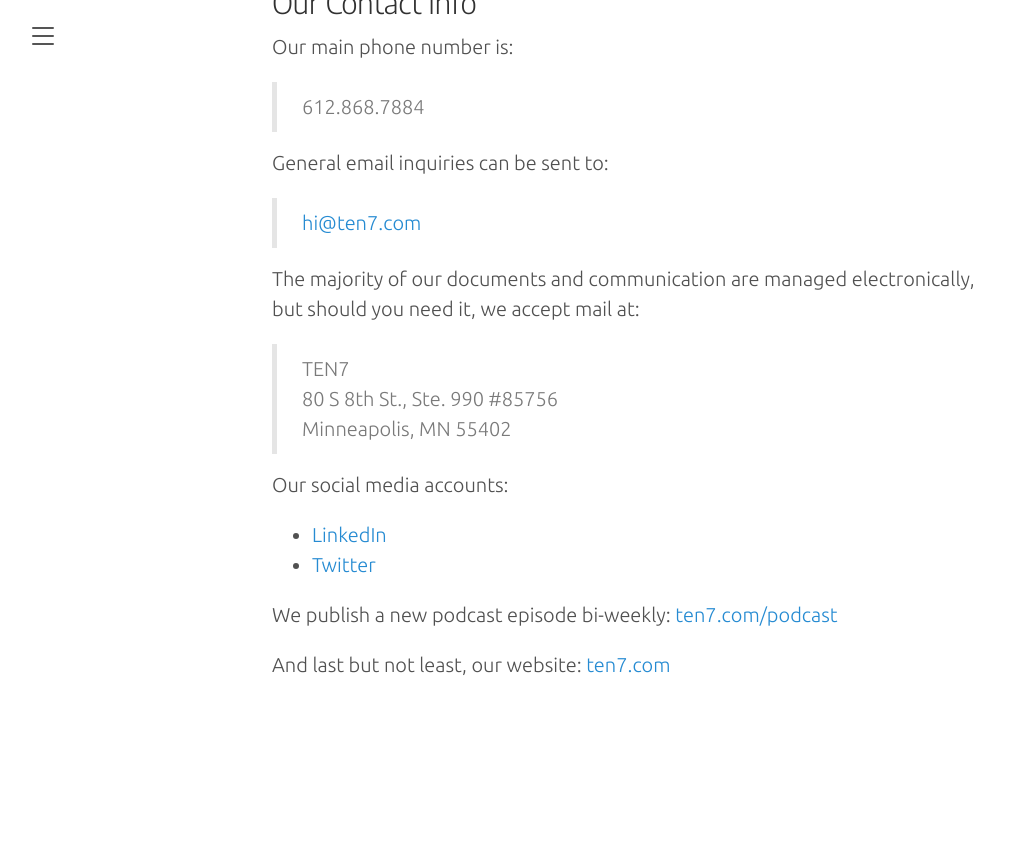
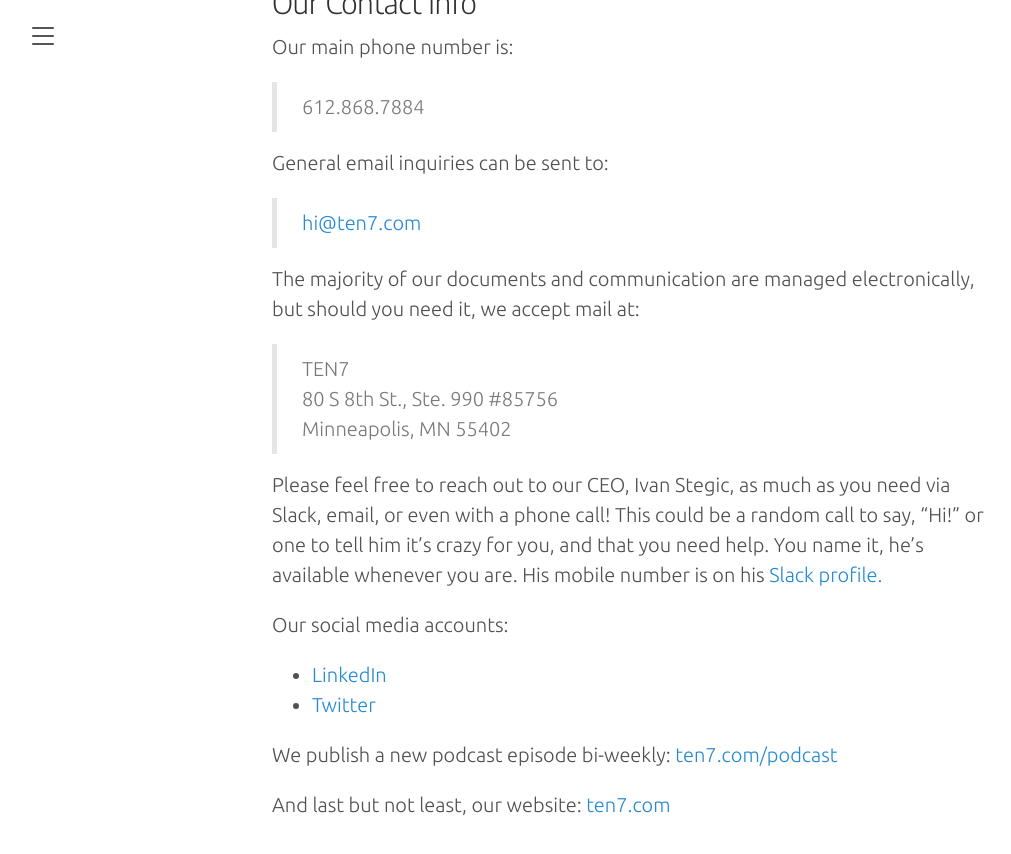
Before and after one commit to ten7/handbook.ten7.com, a Jekyll site: the page built from 020-who-we-are.md, in a window 1280 px wide and 900 px high, scrolled down 2110 px. Shown: the top 854 px of the window, without its empty margins (8-1019 px from the left). Built offline with Jekyll 4.4.1, drawn with Linux system fonts in a browser that asks for light colours; some web fonts are replaced; our own code applies the rules of GitHub Pages for plain Markdown files; before the commit the page ends 2870 px from its top, so only the background shows below that.

Commit message:
Add Ivan personal contact info

```diff
--- a/020-who-we-are.md
+++ b/020-who-we-are.md
@@ -55,7 +55,6 @@
 
 >612.868.7884
 
-
 General email inquiries can be sent to:<br/>
 >[hi@ten7.com](hi@ten7.com)
 
@@ -65,6 +64,7 @@
 80 S 8th St., Ste. 990 #85756<br/>
 Minneapolis, MN 55402
 
+Please feel free to reach out to our CEO, Ivan Stegic, as much as you need via Slack, email, or even with a phone call! This could be a random call to say, “Hi!” or one to tell him it’s crazy for you, and that you need help. You name it, he’s available whenever you are. His mobile number is on his [Slack profile.](https://ten7.slack.com/team/U02FLV1A0)
 
 Our social media accounts:
 * [LinkedIn](https://www.linkedin.com/company/ten-7-interactive-llc/)
```
